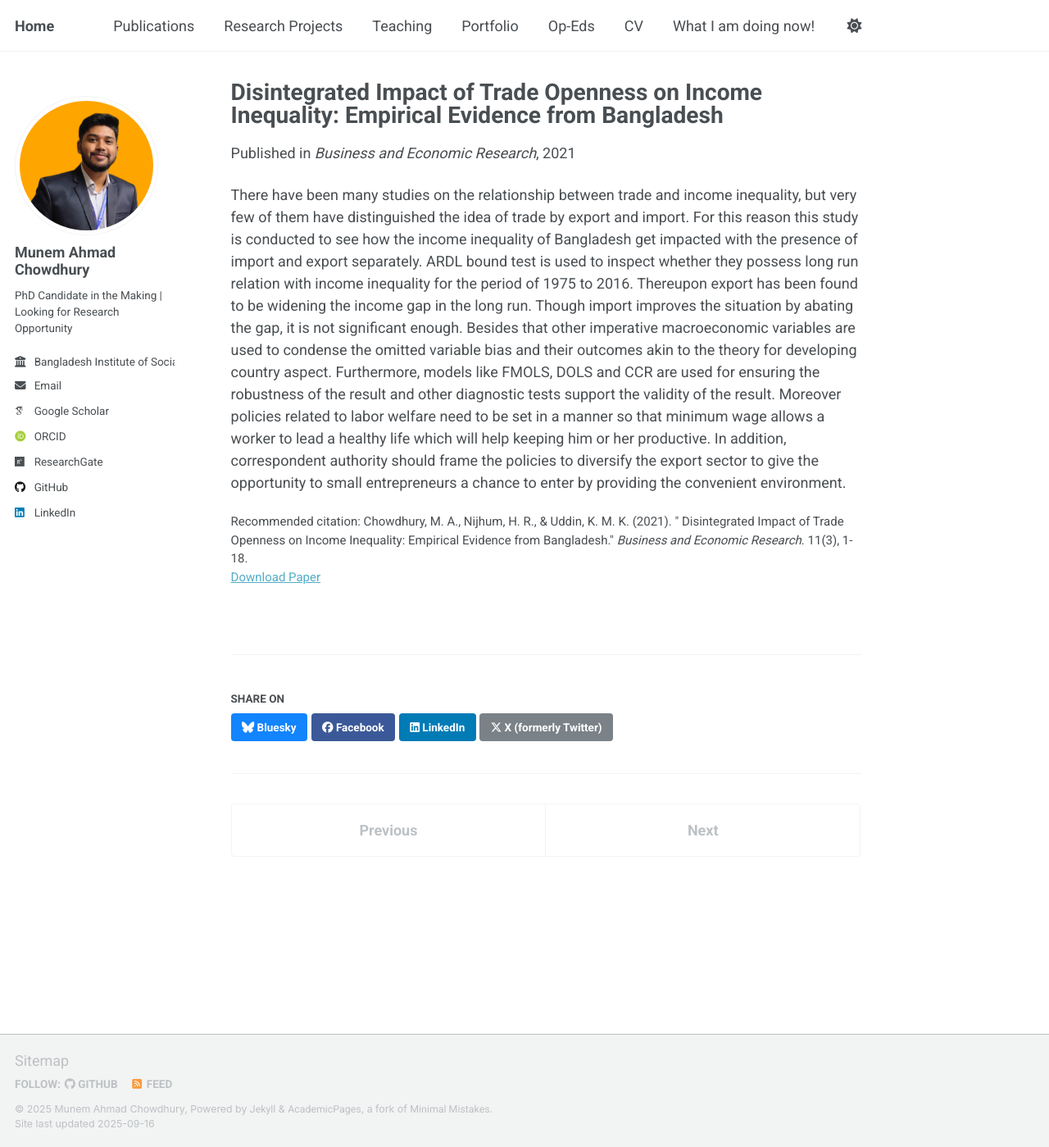
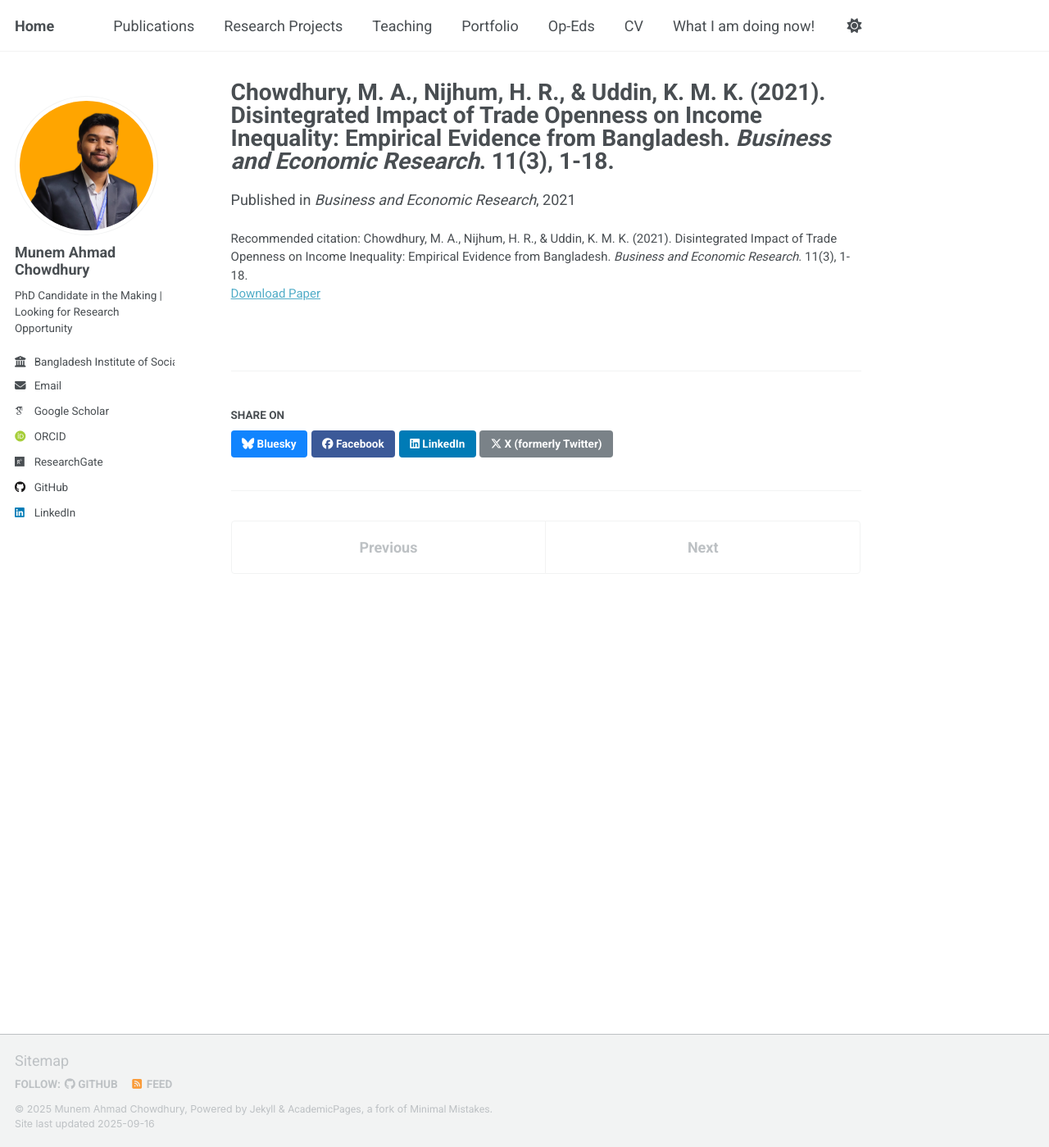
Before and after one commit to munemahmad/munemahmad.github.io, a Jekyll site: the page built from _publications/paper4.md, in a window 1280 px wide and 1399 px high. Shown: the whole window at 82% size. Built offline with Jekyll 4.4.1, drawn with Linux system fonts in a browser that asks for light colours; some web fonts are replaced; a script that is not in the unit is left out.

Commit message:
Update paper4.md

```diff
--- a/_publications/paper4.md
+++ b/_publications/paper4.md
@@ -1,13 +1,12 @@
 ---
-title: "Disintegrated Impact of Trade Openness on Income Inequality: Empirical Evidence from Bangladesh"
+title: "Chowdhury, M. A., Nijhum, H. R., & Uddin, K. M. K. (2021). Disintegrated Impact of Trade Openness on Income Inequality: Empirical Evidence from Bangladesh. <i>Business and Economic Research</i>. 11(3), 1-18."
 collection: publications
-category: manuscripts
+category: articles
 permalink: /publication/paper4
-excerpt: 'There have been many studies on the relationship between trade and income inequality, but very few of them have distinguished.........'
 date: 2021-06-08
 venue: 'Business and Economic Research'
-paperurl: 'http://munemahmadchowdhury.github.io/files/paper4.pdf'
-citation: 'Chowdhury, M. A., Nijhum, H. R., & Uddin, K. M. K. (2021). &quot; Disintegrated Impact of Trade Openness on Income Inequality: Empirical Evidence from Bangladesh.&quot; <i>Business and Economic Research</i>. 11(3), 1-18.'
+paperurl: 'http://munemahmad.github.io/files/paper4.pdf'
+journalurl: 'https://www.macrothink.org/journal/index.php/ber/article/view/18728'
+abstracturl: '/publications/paper4-abstract/'
+citation: 'Chowdhury, M. A., Nijhum, H. R., & Uddin, K. M. K. (2021). Disintegrated Impact of Trade Openness on Income Inequality: Empirical Evidence from Bangladesh. <i>Business and Economic Research</i>. 11(3), 1-18.'
 ---
-
-There have been many studies on the relationship between trade and income inequality, but very few of them have distinguished the idea of trade by export and import. For this reason this study is conducted to see how the income inequality of Bangladesh get impacted with the presence of import and export separately. ARDL bound test is used to inspect whether they possess long run relation with income inequality for the period of 1975 to 2016. Thereupon export has been found to be widening the income gap in the long run. Though import improves the situation by abating the gap, it is not significant enough. Besides that other imperative macroeconomic variables are used to condense the omitted variable bias and their outcomes akin to the theory for developing country aspect. Furthermore, models like FMOLS, DOLS and CCR are used for ensuring the robustness of the result and other diagnostic tests support the validity of the result. Moreover policies related to labor welfare need to be set in a manner so that minimum wage allows a worker to lead a healthy life which will help keeping him or her productive. In addition, correspondent authority should frame the policies to diversify the export sector to give the opportunity to small entrepreneurs a chance to enter by providing the convenient environment.
```
